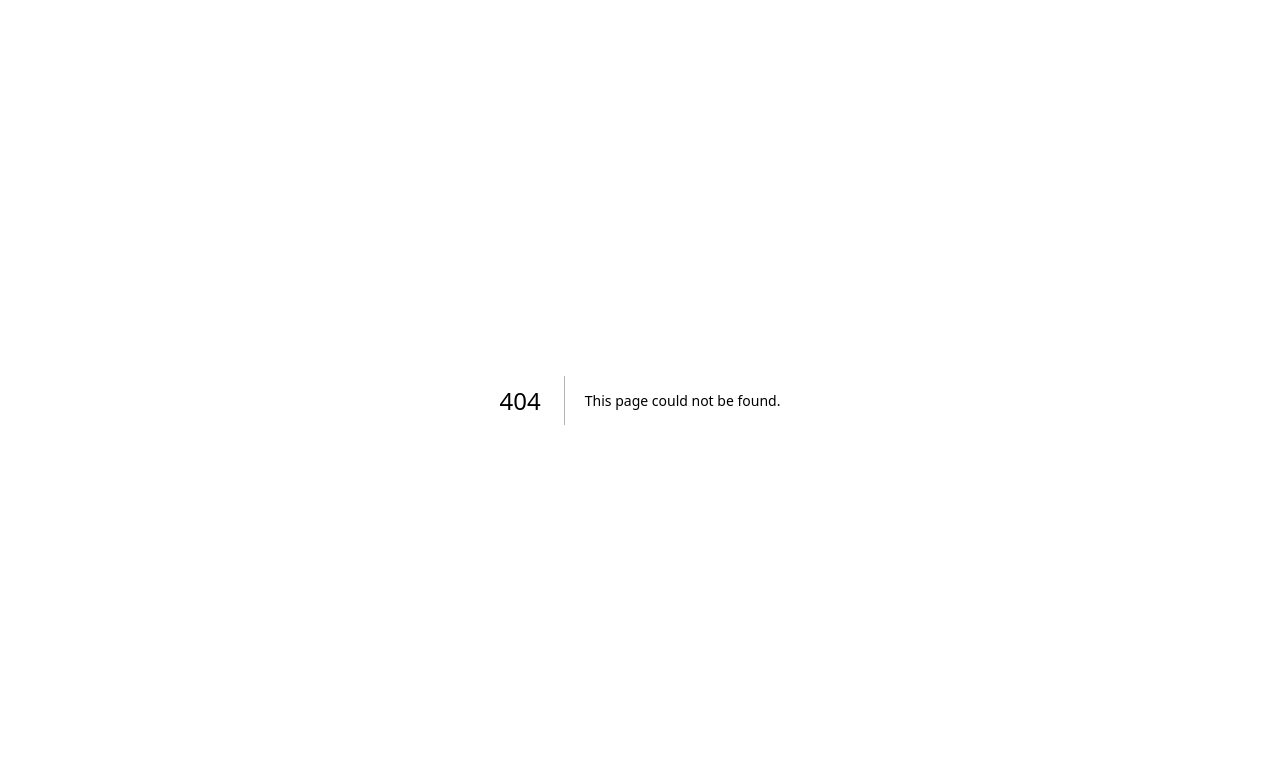
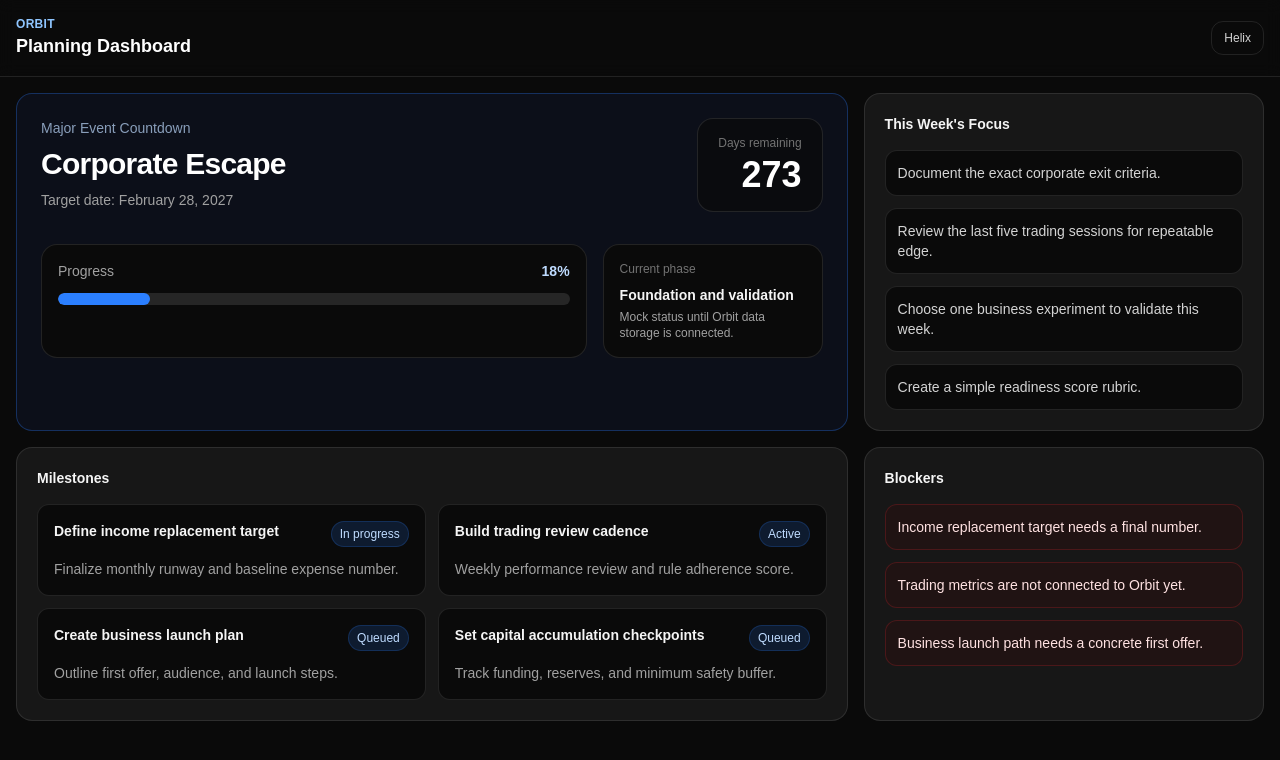
Before and after one commit to JadinAR7/ai-assistant, a Next.js app in the folder frontend/: page /orbit in a window 1280 px wide. Before the commit this address had no page. Shown: the top 760 px of the page. Built offline with nearby package versions, Linux system fonts and the light colour scheme.

Commit message:
Created MVP of "Orbit" which is a planner/task organization app

```diff
--- /dev/null
+++ b/frontend/app/orbit/page.tsx
@@ -0,0 +1,185 @@
+import Link from "next/link";
+
+const event = {
+  title: "Corporate Escape",
+  targetDate: "February 28, 2027",
+  daysRemaining: 273,
+  progressPercentage: 18,
+  milestones: [
+    {
+      title: "Define income replacement target",
+      status: "In progress",
+      detail: "Finalize monthly runway and baseline expense number.",
+    },
+    {
+      title: "Build trading review cadence",
+      status: "Active",
+      detail: "Weekly performance review and rule adherence score.",
+    },
+    {
+      title: "Create business launch plan",
+      status: "Queued",
+      detail: "Outline first offer, audience, and launch steps.",
+    },
+    {
+      title: "Set capital accumulation checkpoints",
+      status: "Queued",
+      detail: "Track funding, reserves, and minimum safety buffer.",
+    },
+  ],
+  blockers: [
+    "Income replacement target needs a final number.",
+    "Trading metrics are not connected to Orbit yet.",
+    "Business launch path needs a concrete first offer.",
+  ],
+  weeklyFocus: [
+    "Document the exact corporate exit criteria.",
+    "Review the last five trading sessions for repeatable edge.",
+    "Choose one business experiment to validate this week.",
+    "Create a simple readiness score rubric.",
+  ],
+};
+
+function ProgressBar({ value }: { value: number }) {
+  return (
+    <div className="h-3 overflow-hidden rounded-full bg-neutral-800">
+      <div
+        className="h-full rounded-full bg-blue-500"
+        style={{ width: `${value}%` }}
+      />
+    </div>
+  );
+}
+
+function Panel({
+  title,
+  children,
+}: Readonly<{
+  title: string;
+  children: React.ReactNode;
+}>) {
+  return (
+    <section className="rounded-2xl border border-white/10 bg-neutral-900 p-5">
+      <h2 className="mb-4 text-sm font-semibold text-neutral-100">{title}</h2>
+      {children}
+    </section>
+  );
+}
+
+export default function OrbitPage() {
+  return (
+    <main className="min-h-screen bg-neutral-950 text-white">
+      <header className="sticky top-0 z-20 border-b border-white/10 bg-neutral-950/80 backdrop-blur">
+        <div className="mx-auto flex max-w-7xl items-center justify-between px-4 py-4">
+          <div>
+            <p className="text-xs font-semibold uppercase tracking-wide text-blue-300">
+              Orbit
+            </p>
+            <h1 className="text-lg font-semibold">Planning Dashboard</h1>
+          </div>
+
+          <Link
+            href="/"
+            className="rounded-xl border border-white/10 px-3 py-2 text-xs text-neutral-300 hover:bg-white/10"
+          >
+            Helix
+          </Link>
+        </div>
+      </header>
+
+      <div className="mx-auto grid max-w-7xl grid-cols-1 gap-4 px-4 py-4 lg:grid-cols-[1.35fr_0.65fr]">
+        <section className="rounded-2xl border border-blue-500/30 bg-blue-950/20 p-6">
+          <div className="mb-8 flex flex-col gap-4 md:flex-row md:items-start md:justify-between">
+            <div>
+              <p className="mb-2 text-sm text-blue-200/70">
+                Major Event Countdown
+              </p>
+              <h2 className="text-3xl font-semibold tracking-tight text-white">
+                {event.title}
+              </h2>
+              <p className="mt-2 text-sm text-neutral-400">
+                Target date: {event.targetDate}
+              </p>
+            </div>
+
+            <div className="rounded-2xl border border-white/10 bg-neutral-950/70 px-5 py-4 text-right">
+              <p className="text-xs text-neutral-500">Days remaining</p>
+              <p className="mt-1 text-4xl font-semibold text-white">
+                {event.daysRemaining}
+              </p>
+            </div>
+          </div>
+
+          <div className="grid gap-4 md:grid-cols-[1fr_220px]">
+            <div className="rounded-2xl border border-white/10 bg-neutral-950 p-4">
+              <div className="mb-3 flex items-center justify-between text-sm">
+                <span className="text-neutral-400">Progress</span>
+                <span className="font-semibold text-blue-200">
+                  {event.progressPercentage}%
+                </span>
+              </div>
+              <ProgressBar value={event.progressPercentage} />
+            </div>
+
+            <div className="rounded-2xl border border-white/10 bg-neutral-950 p-4">
+              <p className="text-xs text-neutral-500">Current phase</p>
+              <p className="mt-2 text-sm font-semibold text-neutral-100">
+                Foundation and validation
+              </p>
+              <p className="mt-1 text-xs text-neutral-400">
+                Mock status until Orbit data storage is connected.
+              </p>
+            </div>
+          </div>
+        </section>
+
+        <Panel title="This Week's Focus">
+          <ul className="space-y-3 text-sm text-neutral-300">
+            {event.weeklyFocus.map((item) => (
+              <li
+                key={item}
+                className="rounded-xl border border-white/10 bg-neutral-950 p-3"
+              >
+                {item}
+              </li>
+            ))}
+          </ul>
+        </Panel>
+
+        <Panel title="Milestones">
+          <div className="grid gap-3 md:grid-cols-2">
+            {event.milestones.map((milestone) => (
+              <article
+                key={milestone.title}
+                className="rounded-xl border border-white/10 bg-neutral-950 p-4"
+              >
+                <div className="mb-3 flex items-start justify-between gap-3">
+                  <h3 className="text-sm font-semibold text-neutral-100">
+                    {milestone.title}
+                  </h3>
+                  <span className="shrink-0 rounded-full border border-blue-500/20 bg-blue-500/15 px-2 py-1 text-xs text-blue-200">
+                    {milestone.status}
+                  </span>
+                </div>
+                <p className="text-sm text-neutral-400">{milestone.detail}</p>
+              </article>
+            ))}
+          </div>
+        </Panel>
+
+        <Panel title="Blockers">
+          <ul className="space-y-3 text-sm text-neutral-300">
+            {event.blockers.map((blocker) => (
+              <li
+                key={blocker}
+                className="rounded-xl border border-red-500/20 bg-red-950/20 p-3 text-red-100"
+              >
+                {blocker}
+              </li>
+            ))}
+          </ul>
+        </Panel>
+      </div>
+    </main>
+  );
+}
--- a/frontend/app/page.tsx
+++ b/frontend/app/page.tsx
@@ -1,6 +1,7 @@
 "use client";
 
 import { useState, useEffect, useRef } from "react";
+import Link from "next/link";
 import ReactMarkdown from "react-markdown";
 
 const API_BASE =
@@ -508,6 +509,13 @@ ${record.message || "No scan message returned."}`;
           </div>
 
           <div className="flex items-center gap-2">
+            <Link
+              href="/orbit"
+              className="rounded-xl border border-white/10 px-3 py-2 text-xs text-neutral-300 hover:bg-white/10"
+            >
+              Orbit
+            </Link>
+
             <button
               onClick={loadScanStatus}
               className="rounded-xl border border-white/10 px-3 py-2 text-xs text-neutral-300 hover:bg-white/10"
```
